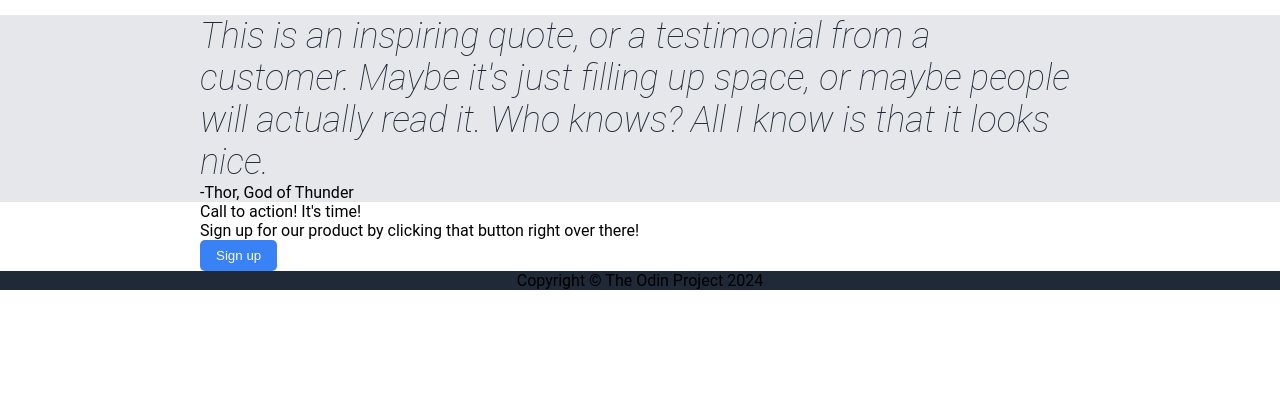
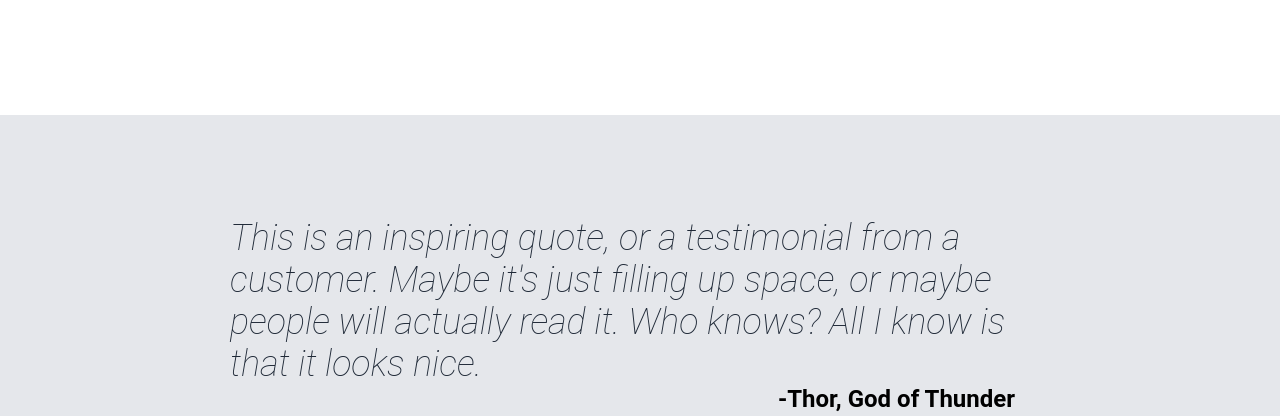
Before and after one commit to biniyamNegasa/odin-landing-page, a plain HTML site: page index.html in a window 1280 px wide. Shown: the part 1010-1426 px from the top of the page. Before the commit the page ends 1300 px from the top, so only its background shows below. Drawn offline with Linux system fonts and the light colour scheme.

Commit message:
Finish styling content-2

```diff
--- a/style.css
+++ b/style.css
@@ -55,6 +55,21 @@ body {
 
 .content-2 {
     background-color: #e5e7eb;
+    height: 400px;
+    display: flex;
+    flex-direction: column;
+    justify-content: center;
+    align-items: center;
+}
+
+.quote {
+    width: 820px;
+}
+.person {
+    width: 750px;
+    text-align: right;
+    font-size: 24px;
+    font-weight: 600;
 }
 
 button {
@@ -110,7 +125,7 @@ ul {
     display: flex;
     justify-content: center;
     align-items: center;
-    padding-bottom: 100px;
+
     gap: 60px;
 }
 
@@ -124,6 +139,7 @@ ul {
     width: 200px;
     height: 200px;
     text-wrap: wrap;
+    padding-bottom: 200px;
 }
 
 .text {
```
